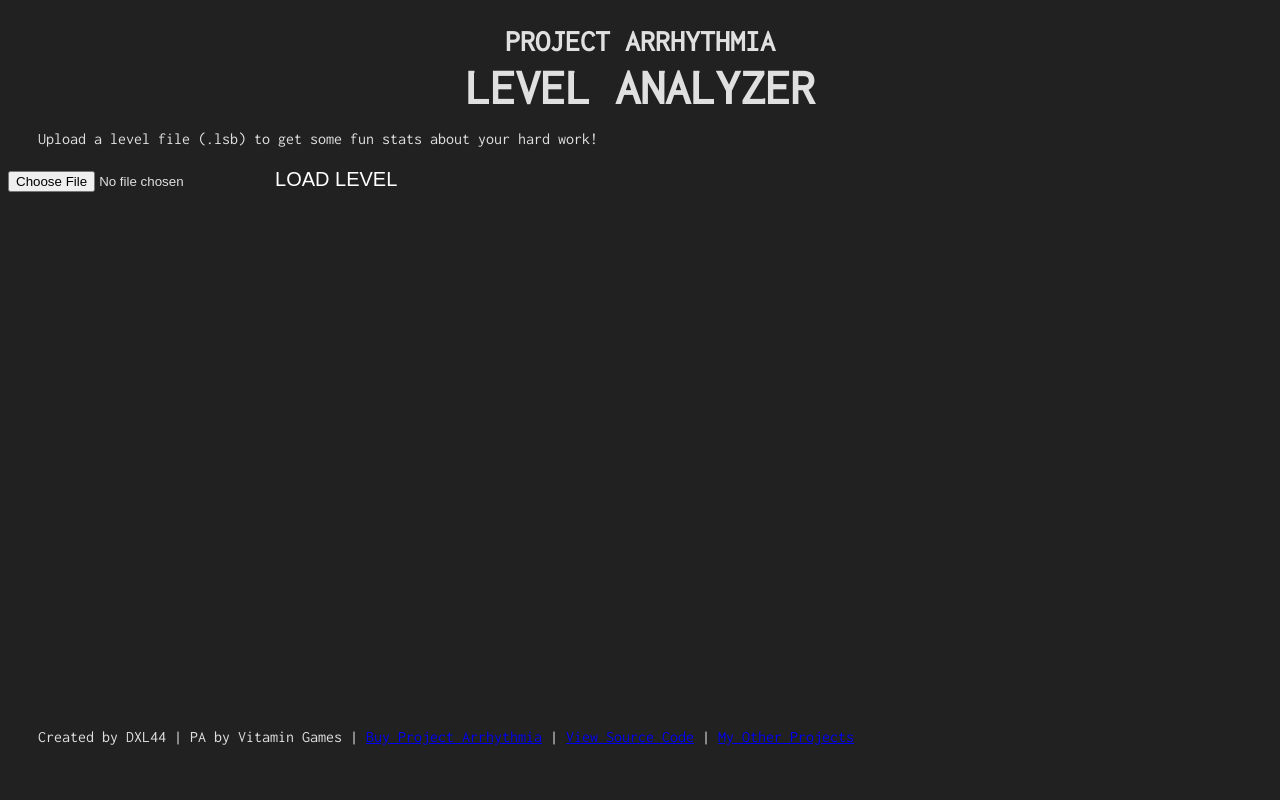
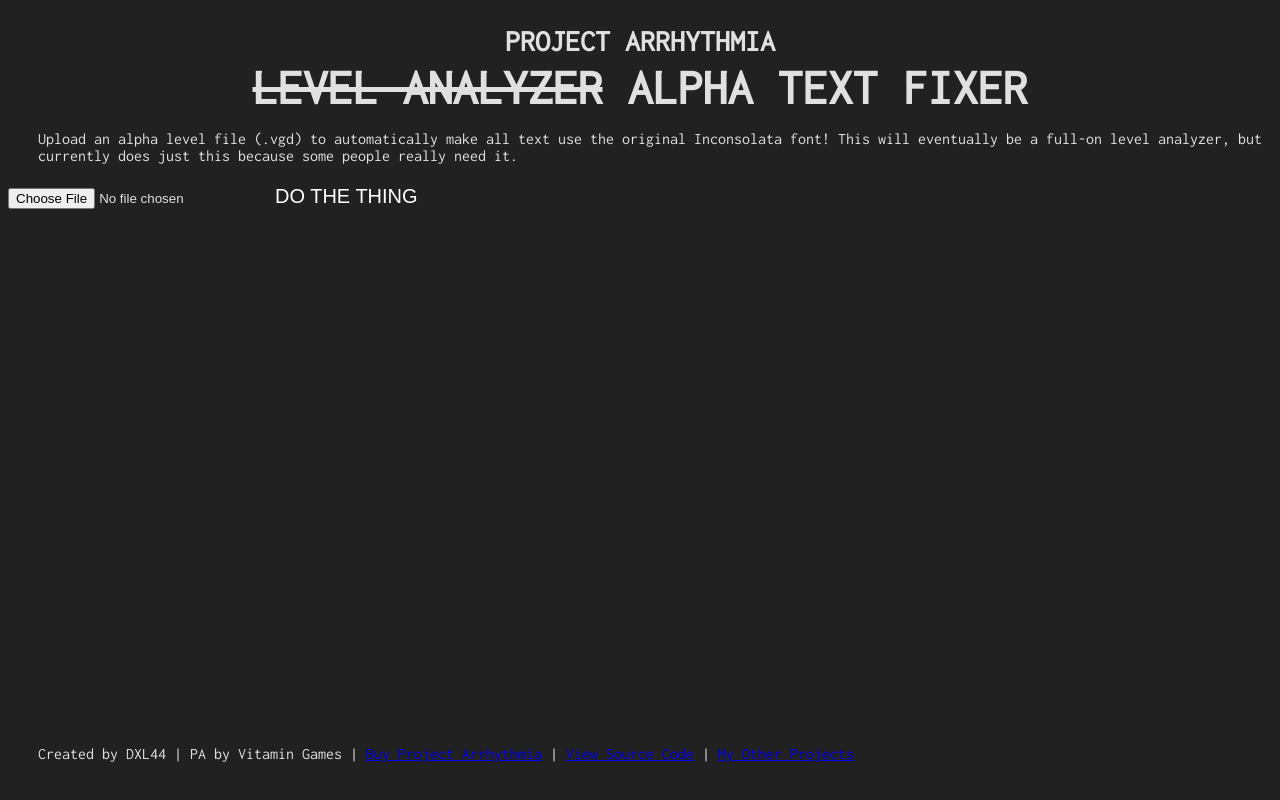
Before and after one commit to DXL44/pa-level-analyzer, a plain HTML site: page index.html in a window 1280 px wide. Drawn offline with nearby package versions, Linux system fonts and the light colour scheme.

Commit message:
a temporary rebrand for the people that need this

```diff
--- a/index.html
+++ b/index.html
@@ -25,9 +25,9 @@
 <body>
 <div id="maintitle">
 <span id="smalltext">PROJECT ARRHYTHMIA</span><br>
-<span id="bigtext">LEVEL ANALYZER</span>
+<span id="bigtext"><s>LEVEL ANALYZER</s> ALPHA TEXT FIXER</span>
 </div>
-<p>Upload a level file (.lsb) to get some fun stats about your hard work!</p>
+<p>Upload an alpha level file (.vgd) to automatically make all text use the original Inconsolata font! This will eventually be a full-on level analyzer, but currently does just this because some people really need it.</p>
 <!--load a level
 <input type="file"
        id=";lstupload" name="lstupload" accept=".lst">-->
@@ -35,8 +35,8 @@
 </span>
 <!--<canvas id="levelPreview" witdh="750" height="100"></canvas>-->
 <p id="levelNotice"></p>
-<input class="hideOnLoad" type="file" accept=".vgd, .lsb" id="levelupload" onChange="storeLevel()">
-<button class="hideOnLoad" id="LoadButton" onClick="loadLevel()">LOAD LEVEL</button>
+<input class="hideOnLoad" type="file" accept=".vgd" id="levelupload" onChange="storeLevel()">
+<button class="hideOnLoad" id="LoadButton" onClick="loadLevel()">DO THE THING</button>
 <p id="infotest"></p>
 <div style="height:500px;"><canvas id="chartObjs" style="width:100%;max-width:600px;display:none;"></canvas></div>
 
```
